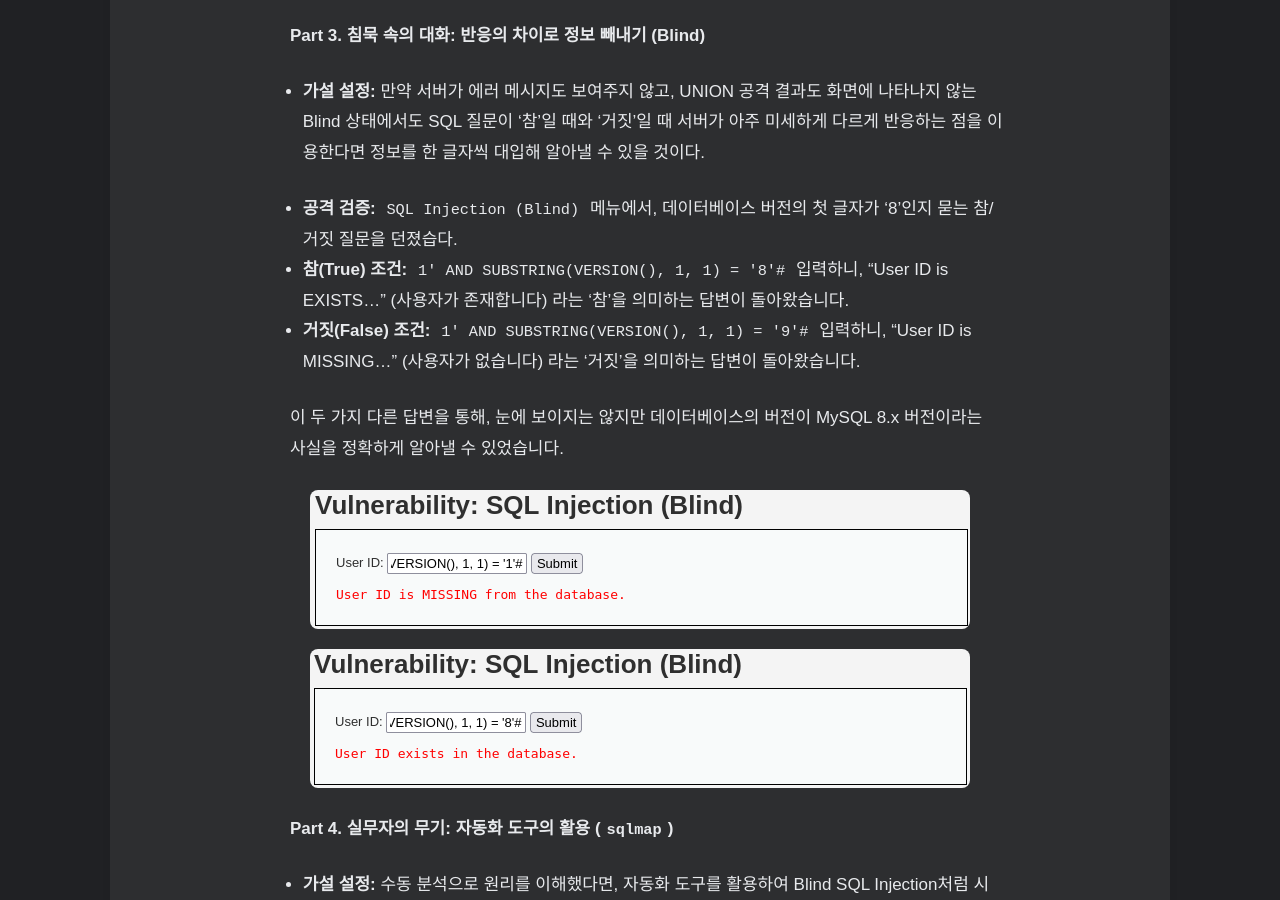
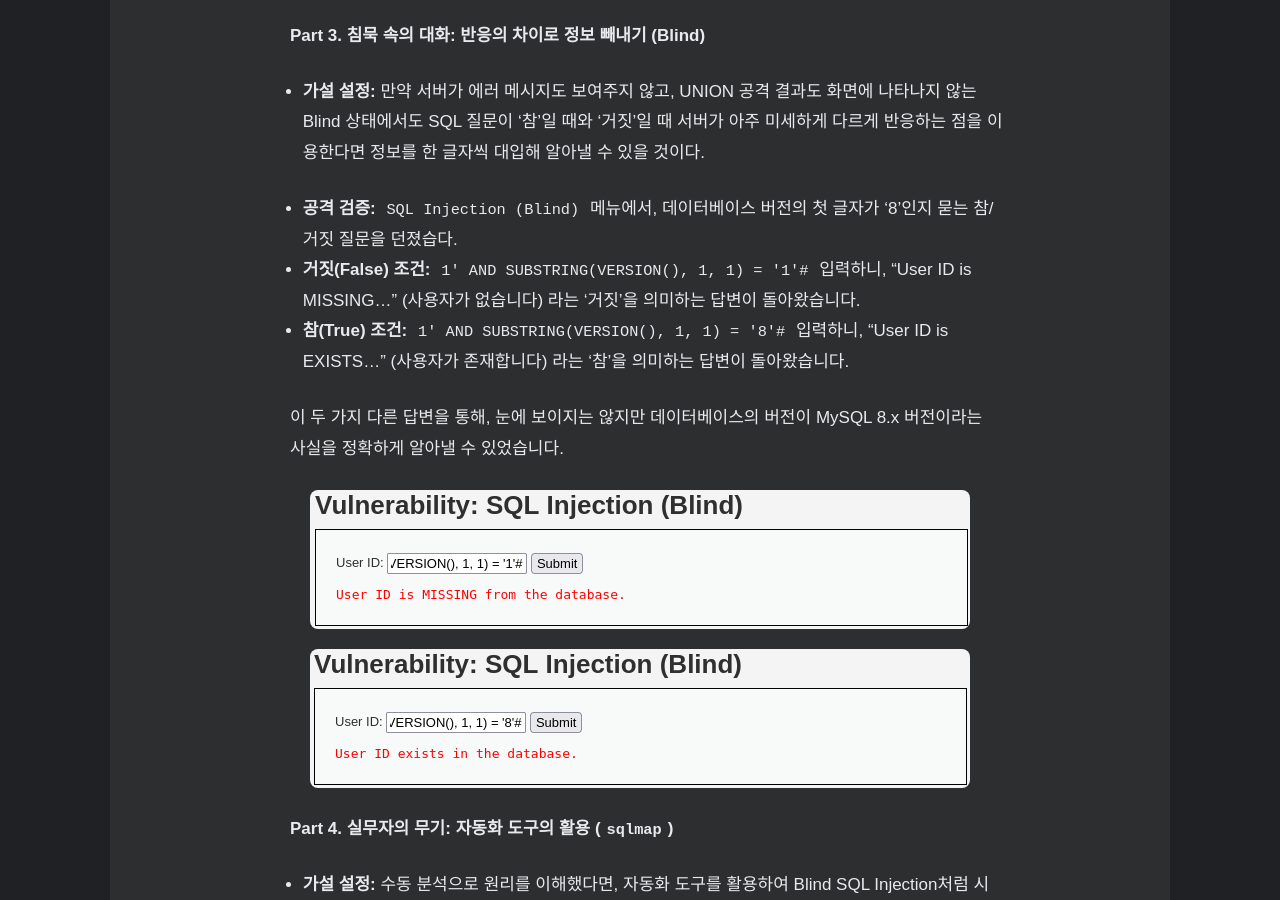
Before and after one commit to HamaP0/HamaP0.github.io, a Jekyll site: the page built from _posts/2025-08-27-A03_Injection.md, in a window 1280 px wide and 900 px high, scrolled down 4059 px. Built offline with Jekyll 4.4.1, drawn with Linux system fonts in a browser that asks for light colours; some web fonts are replaced.

Commit message:
Update 2025-08-27-A03_Injection.md

```diff
--- a/_posts/2025-08-27-A03_Injection.md
+++ b/_posts/2025-08-27-A03_Injection.md
@@ -55,8 +55,8 @@ UNION 공격을 하려면 먼저 원래 화면에 표시되는 정보가 몇 개
 
 *   **공격 검증:**
  `SQL Injection (Blind)` 메뉴에서, 데이터베이스 버전의 첫 글자가 '8'인지 묻는 참/거짓 질문을 던졌습다.
+  *   **거짓(False) 조건:** `1' AND SUBSTRING(VERSION(), 1, 1) = '1'#` 입력하니, "User ID is MISSING..." (사용자가 없습니다) 라는 '거짓'을 의미하는 답변이 돌아왔습니다.
  *   **참(True) 조건:** `1' AND SUBSTRING(VERSION(), 1, 1) = '8'#` 입력하니, "User ID is EXISTS..." (사용자가 존재합니다) 라는 '참'을 의미하는 답변이 돌아왔습니다.
- *   **거짓(False) 조건:** `1' AND SUBSTRING(VERSION(), 1, 1) = '9'#` 입력하니, "User ID is MISSING..." (사용자가 없습니다) 라는 '거짓'을 의미하는 답변이 돌아왔습니다.
 
 이 두 가지 다른 답변을 통해, 눈에 보이지는 않지만 데이터베이스의 버전이 MySQL 8.x 버전이라는 사실을 정확하게 알아낼 수 있었습니다.
 
```
